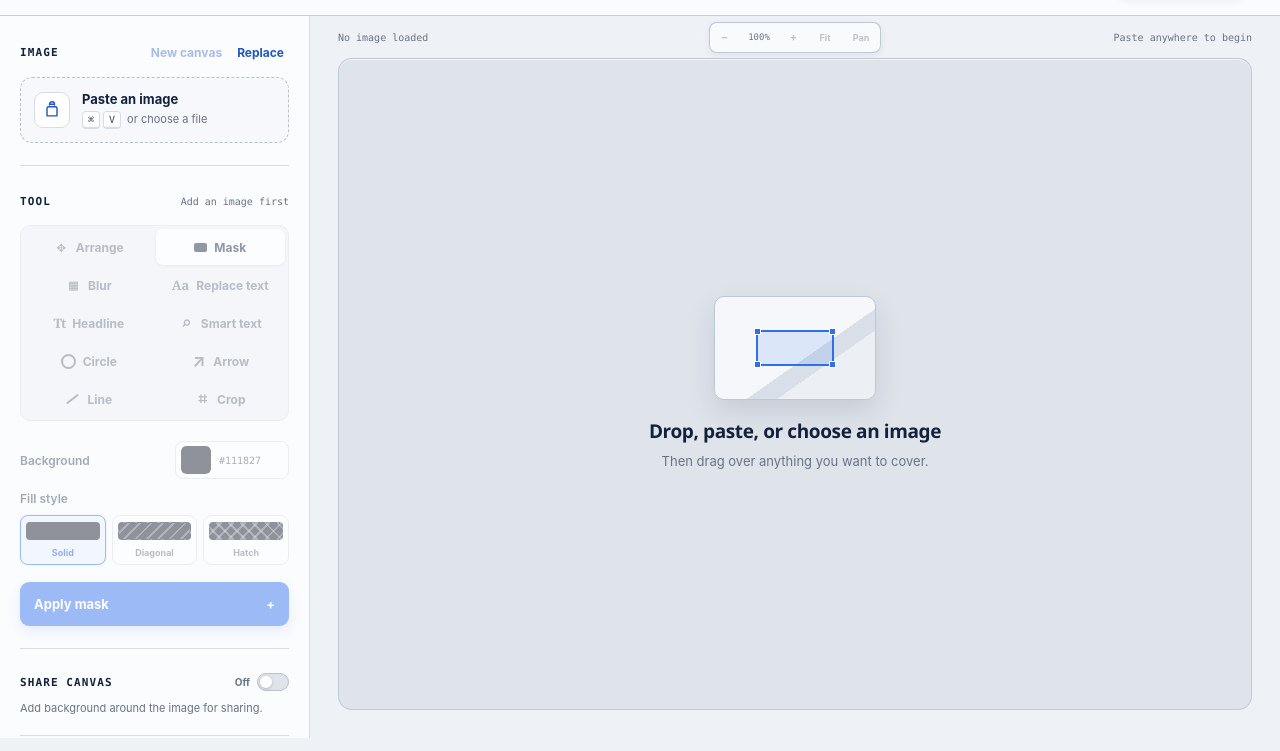
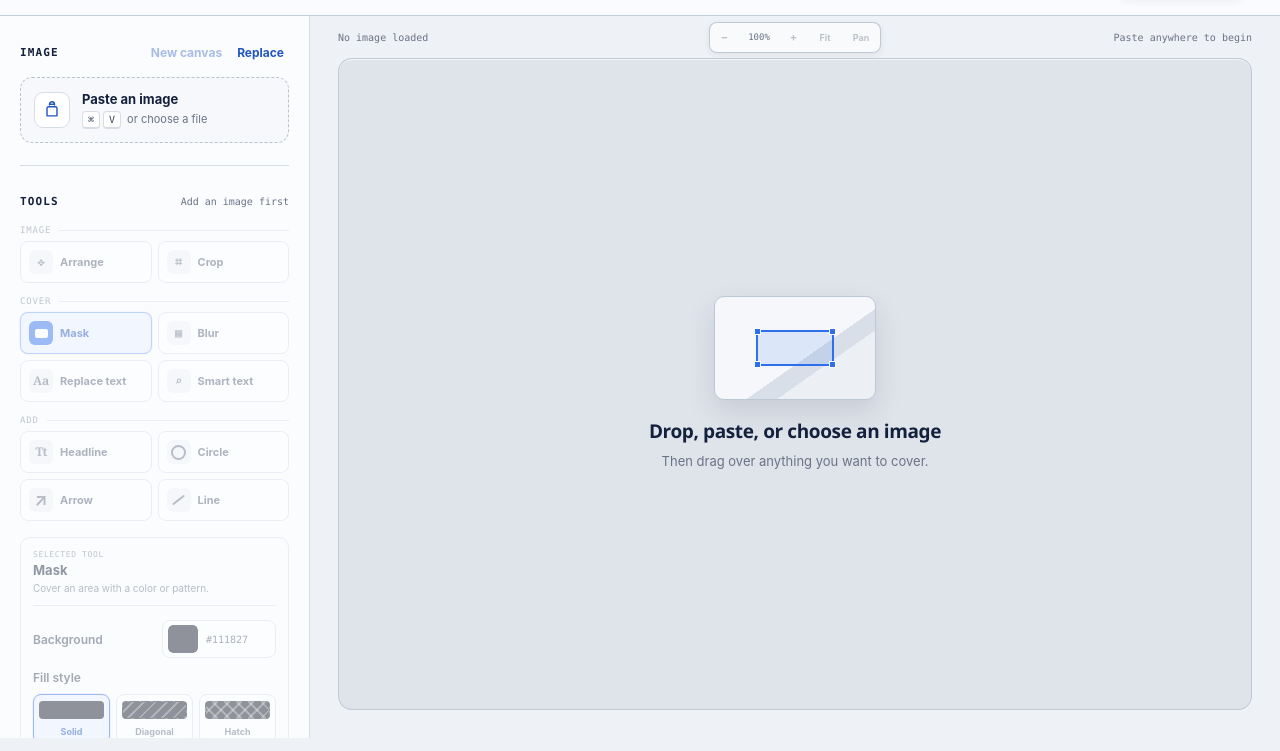
Before and after one commit to adrenallen/patchwork, a website: page index.html in a window 1280 px wide. Shown: the part 62-813 px from the top of the page. Drawn offline with Linux system fonts and the light colour scheme.

Commit message:
Clarify the tool sidebar hierarchy

```diff
--- a/index.html
+++ b/index.html
@@ -6,7 +6,7 @@
     <meta name="theme-color" content="#eef1f5" />
     <title>Patchwork — quick image redaction</title>
     <link rel="icon" type="image/png" sizes="256x256" href="assets/patchwork-logo.png?v=20260830.2" />
-    <link rel="stylesheet" href="styles.css?v=20260901.4" />
+    <link rel="stylesheet" href="styles.css?v=20260901.5" />
   </head>
   <body>
     <a class="skip-link" href="#workspace">Skip to image workspace</a>
@@ -49,41 +49,65 @@
 
           <section class="tool-section edit-section" id="editControls" aria-disabled="true">
             <div class="section-heading">
-              <span class="step-label">Tool</span>
+              <span class="step-label">Tools</span>
               <span class="selection-readout" id="selectionReadout">Draw a box</span>
             </div>
 
-            <div class="segmented-control patch-mode-control" role="group" aria-label="Editing tool">
-              <button class="segment" id="arrangeModeButton" type="button" aria-pressed="false">
-                <span class="arrange-glyph" aria-hidden="true">✥</span> Arrange
+            <div class="tool-picker" role="group" aria-label="Editing tools">
+              <div class="tool-category">
+                <span class="tool-category-label">Image</span>
+                <div class="tool-category-grid">
+                  <button class="tool-button" id="arrangeModeButton" type="button" aria-pressed="false">
+                    <span class="tool-button-icon arrange-glyph" aria-hidden="true">✥</span><span>Arrange</span>
                   </button>
-              <button class="segment is-active" id="maskModeButton" type="button" aria-pressed="true">
-                <span class="mode-swatch" aria-hidden="true"></span> Mask
+                  <button class="tool-button" id="cropModeButton" type="button" aria-pressed="false">
+                    <span class="tool-button-icon crop-glyph" aria-hidden="true">⌗</span><span>Crop</span>
                   </button>
-              <button class="segment" id="blurModeButton" type="button" aria-pressed="false">
-                <span class="blur-glyph" aria-hidden="true">▦</span> Blur
+                </div>
+              </div>
+
+              <div class="tool-category">
+                <span class="tool-category-label">Cover</span>
+                <div class="tool-category-grid">
+                  <button class="tool-button is-active" id="maskModeButton" type="button" aria-pressed="true">
+                    <span class="tool-button-icon" aria-hidden="true"><span class="mode-swatch"></span></span><span>Mask</span>
                   </button>
-              <button class="segment" id="textModeButton" type="button" aria-pressed="false">
-                <span class="text-glyph" aria-hidden="true">Aa</span> Replace text
+                  <button class="tool-button" id="blurModeButton" type="button" aria-pressed="false">
+                    <span class="tool-button-icon blur-glyph" aria-hidden="true">▦</span><span>Blur</span>
                   </button>
-              <button class="segment" id="canvasTextModeButton" type="button" aria-pressed="false">
-                <span class="text-glyph headline-glyph" aria-hidden="true">Tt</span> Headline
+                  <button class="tool-button" id="textModeButton" type="button" aria-pressed="false">
+                    <span class="tool-button-icon text-glyph" aria-hidden="true">Aa</span><span>Replace text</span>
                   </button>
-              <button class="segment" id="smartTextModeButton" type="button" aria-pressed="false">
-                <span class="smart-text-glyph" aria-hidden="true">⌕</span> Smart text
+                  <button class="tool-button" id="smartTextModeButton" type="button" aria-pressed="false">
+                    <span class="tool-button-icon smart-text-glyph" aria-hidden="true">⌕</span><span>Smart text</span>
                   </button>
-              <button class="segment" id="circleModeButton" type="button" aria-pressed="false">
-                <span class="annotation-glyph circle-glyph" aria-hidden="true"></span> Circle
+                </div>
+              </div>
+
+              <div class="tool-category">
+                <span class="tool-category-label">Add</span>
+                <div class="tool-category-grid">
+                  <button class="tool-button" id="canvasTextModeButton" type="button" aria-pressed="false">
+                    <span class="tool-button-icon text-glyph headline-glyph" aria-hidden="true">Tt</span><span>Headline</span>
                   </button>
-              <button class="segment" id="arrowModeButton" type="button" aria-pressed="false">
-                <span class="annotation-glyph arrow-glyph" aria-hidden="true">↗</span> Arrow
+                  <button class="tool-button" id="circleModeButton" type="button" aria-pressed="false">
+                    <span class="tool-button-icon" aria-hidden="true"><span class="annotation-glyph circle-glyph"></span></span><span>Circle</span>
                   </button>
-              <button class="segment" id="lineModeButton" type="button" aria-pressed="false">
-                <span class="annotation-glyph line-glyph" aria-hidden="true"></span> Line
+                  <button class="tool-button" id="arrowModeButton" type="button" aria-pressed="false">
+                    <span class="tool-button-icon" aria-hidden="true"><span class="annotation-glyph arrow-glyph">↗</span></span><span>Arrow</span>
                   </button>
-              <button class="segment" id="cropModeButton" type="button" aria-pressed="false">
-                <span class="crop-glyph" aria-hidden="true">⌗</span> Crop
+                  <button class="tool-button" id="lineModeButton" type="button" aria-pressed="false">
+                    <span class="tool-button-icon" aria-hidden="true"><span class="annotation-glyph line-glyph"></span></span><span>Line</span>
                   </button>
+                </div>
+              </div>
+            </div>
+
+            <div class="active-tool-panel has-settings" id="activeToolPanel">
+              <div class="active-tool-heading">
+                <span>Selected tool</span>
+                <strong id="activeToolName">Mask</strong>
+                <p id="activeToolDescription">Cover an area with a color or pattern.</p>
               </div>
 
               <div id="patchFillOptions">
@@ -173,7 +197,6 @@
             </div>
 
             <div class="smart-text-options" id="smartTextOptions" hidden>
-              <p class="smart-text-intro">Find text locally, then redact or replace every selected match.</p>
               <button class="button button-secondary smart-analyze-button" id="analyzeTextButton" type="button">
                 <span aria-hidden="true">⌕</span>
                 <span>Analyze image text</span>
@@ -306,7 +329,6 @@
             </div>
 
             <div class="canvas-text-options" id="canvasTextOptions" hidden>
-              <p class="canvas-text-intro">Type a headline, then drag its box anywhere on the final canvas.</p>
               <label class="stacked-field canvas-text-copy-field" for="canvasTextContent">
                 <span>Headline text</span>
                 <textarea id="canvasTextContent" rows="3" placeholder="Audit&#10;Process&#10;Records">Your headline</textarea>
@@ -383,6 +405,7 @@
                 <span id="applyButtonLabel">Apply mask</span>
                 <span aria-hidden="true">+</span>
               </button>
+            </div>
           </section>
 
           <section class="presentation-section" aria-label="Share canvas settings">
@@ -400,9 +423,9 @@
               <fieldset class="control-group canvas-layout-group">
                 <legend>Canvas &amp; padding</legend>
                 <div class="layout-size-strip" aria-live="polite">
-                  <span><small>Image</small><strong id="imageSizeReadout">Waiting</strong></span>
+                  <span><small>Image</small><strong id="imageSizeReadout">No image</strong></span>
                   <span class="layout-size-arrow" aria-hidden="true">→</span>
-                  <span><small>Export</small><strong id="exportSizeReadout">Waiting</strong></span>
+                  <span><small>Export</small><strong id="exportSizeReadout">—</strong></span>
                 </div>
                 <span class="layout-field-label">Shape</span>
                 <div class="ratio-presets">
@@ -599,6 +622,6 @@
     <div class="toast" id="toast" role="status" aria-live="polite"></div>
     <script src="smart-text.js?v=20260830.3"></script>
     <script src="share-layout.js?v=20260901.3"></script>
-    <script src="app.js?v=20260901.4"></script>
+    <script src="app.js?v=20260901.5"></script>
   </body>
 </html>
--- a/styles.css
+++ b/styles.css
@@ -372,9 +372,136 @@ kbd {
   box-shadow: 0 1px 3px rgba(20, 33, 61, 0.15);
 }
 
-.patch-mode-control {
+.tool-picker {
+  display: grid;
+  gap: 13px;
+}
+
+.tool-category {
+  display: grid;
+  gap: 6px;
+}
+
+.tool-category-label {
+  display: flex;
+  align-items: center;
+  gap: 8px;
+  color: #7a8599;
+  font: 9px var(--utility);
+  letter-spacing: 0.09em;
+  text-transform: uppercase;
+}
+
+.tool-category-label::after {
+  height: 1px;
+  background: var(--line);
+  content: "";
+  flex: 1;
+}
+
+.tool-category-grid {
+  display: grid;
   grid-template-columns: repeat(2, minmax(0, 1fr));
-  gap: 2px;
+  gap: 6px;
+}
+
+.tool-button {
+  display: grid;
+  grid-template-columns: 24px minmax(0, 1fr);
+  align-items: center;
+  min-height: 42px;
+  padding: 5px 8px;
+  gap: 7px;
+  border: 1px solid var(--line);
+  border-radius: 8px;
+  background: white;
+  color: #536078;
+  font-size: 11px;
+  font-weight: 650;
+  text-align: left;
+  cursor: pointer;
+}
+
+.tool-button:hover {
+  border-color: var(--line-strong);
+  color: var(--ink);
+  background: #fbfcfe;
+}
+
+.tool-button.is-active {
+  border-color: rgba(47, 111, 237, 0.58);
+  background: var(--blue-soft);
+  color: var(--blue-dark);
+  box-shadow: 0 0 0 1px rgba(47, 111, 237, 0.08);
+}
+
+.tool-button .tool-button-icon {
+  display: grid;
+  place-items: center;
+  width: 24px;
+  height: 24px;
+  border-radius: 6px;
+  background: #f0f3f8;
+  color: #68758b;
+  font-size: 12px;
+  line-height: 1;
+}
+
+.tool-button.is-active .tool-button-icon {
+  background: var(--blue);
+  color: white;
+}
+
+.tool-button > span:last-child {
+  min-width: 0;
+  overflow: hidden;
+  text-overflow: ellipsis;
+  white-space: nowrap;
+}
+
+.active-tool-panel {
+  margin-top: 16px;
+  padding: 12px;
+  border: 1px solid var(--line);
+  border-radius: 10px;
+  background: #fbfcfe;
+  box-shadow: 0 1px 2px rgba(20, 33, 61, 0.04);
+}
+
+.active-tool-heading {
+  display: grid;
+  gap: 3px;
+}
+
+.active-tool-panel.has-settings .active-tool-heading {
+  margin-bottom: 12px;
+  padding-bottom: 10px;
+  border-bottom: 1px solid var(--line);
+}
+
+.active-tool-heading > span {
+  color: #7a8599;
+  font: 8px var(--utility);
+  letter-spacing: 0.08em;
+  text-transform: uppercase;
+}
+
+.active-tool-heading strong {
+  color: var(--ink);
+  font-size: 13px;
+}
+
+.active-tool-heading p {
+  margin: 0;
+  color: var(--muted);
+  font-size: 10px;
+  line-height: 1.4;
+}
+
+.active-tool-panel .canvas-text-options {
+  margin-top: 0;
+  padding-top: 0;
+  border-top: 0;
 }
 
 .mode-swatch {
@@ -1150,13 +1277,13 @@ input[type="range"] {
   display: grid;
   grid-template-columns: minmax(0, 1fr) auto minmax(0, 1fr);
   align-items: center;
-  gap: 9px;
-  min-height: 53px;
-  padding: 8px 10px;
+  gap: 8px;
+  min-height: 49px;
+  padding: 7px 9px;
+  border: 1px solid var(--line);
   border-radius: 9px;
-  background: var(--ink);
-  color: white;
-  box-shadow: inset 0 1px 0 rgba(255, 255, 255, 0.08);
+  background: linear-gradient(135deg, #f8fafc, #f3f6fb);
+  color: var(--ink);
 }
 
 .layout-size-strip > span:not(.layout-size-arrow) {
@@ -1166,7 +1293,7 @@ input[type="range"] {
 }
 
 .layout-size-strip small {
-  color: #aebbd0;
+  color: var(--muted);
   font: 8px var(--utility);
   letter-spacing: 0.08em;
   text-transform: uppercase;
@@ -1174,6 +1301,7 @@ input[type="range"] {
 
 .layout-size-strip strong {
   overflow: hidden;
+  color: var(--ink);
   font: 10px var(--utility);
   font-variant-numeric: tabular-nums;
   text-overflow: ellipsis;
@@ -1181,8 +1309,16 @@ input[type="range"] {
 }
 
 .layout-size-arrow {
-  color: #78a3ff;
-  font-size: 15px;
+  display: grid;
+  place-items: center;
+  width: 23px;
+  height: 23px;
+  border: 1px solid rgba(47, 111, 237, 0.18);
+  border-radius: 50%;
+  background: white;
+  color: var(--blue);
+  font-size: 12px;
+  box-shadow: 0 1px 2px rgba(20, 33, 61, 0.05);
 }
 
 .layout-field-label {
```
Also changed, not shown: app.js. Lines whose indentation alone changed are shown as unchanged.
